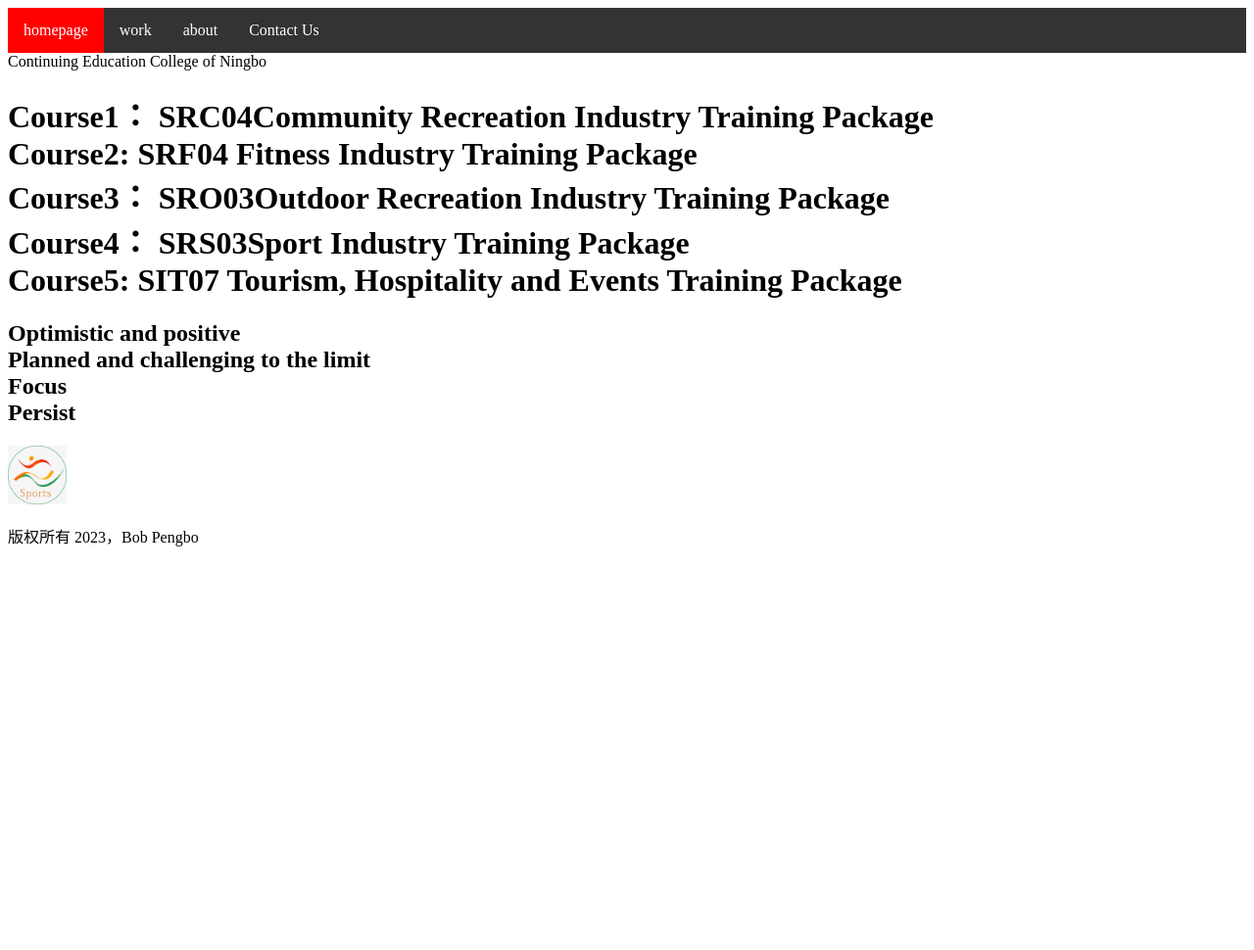
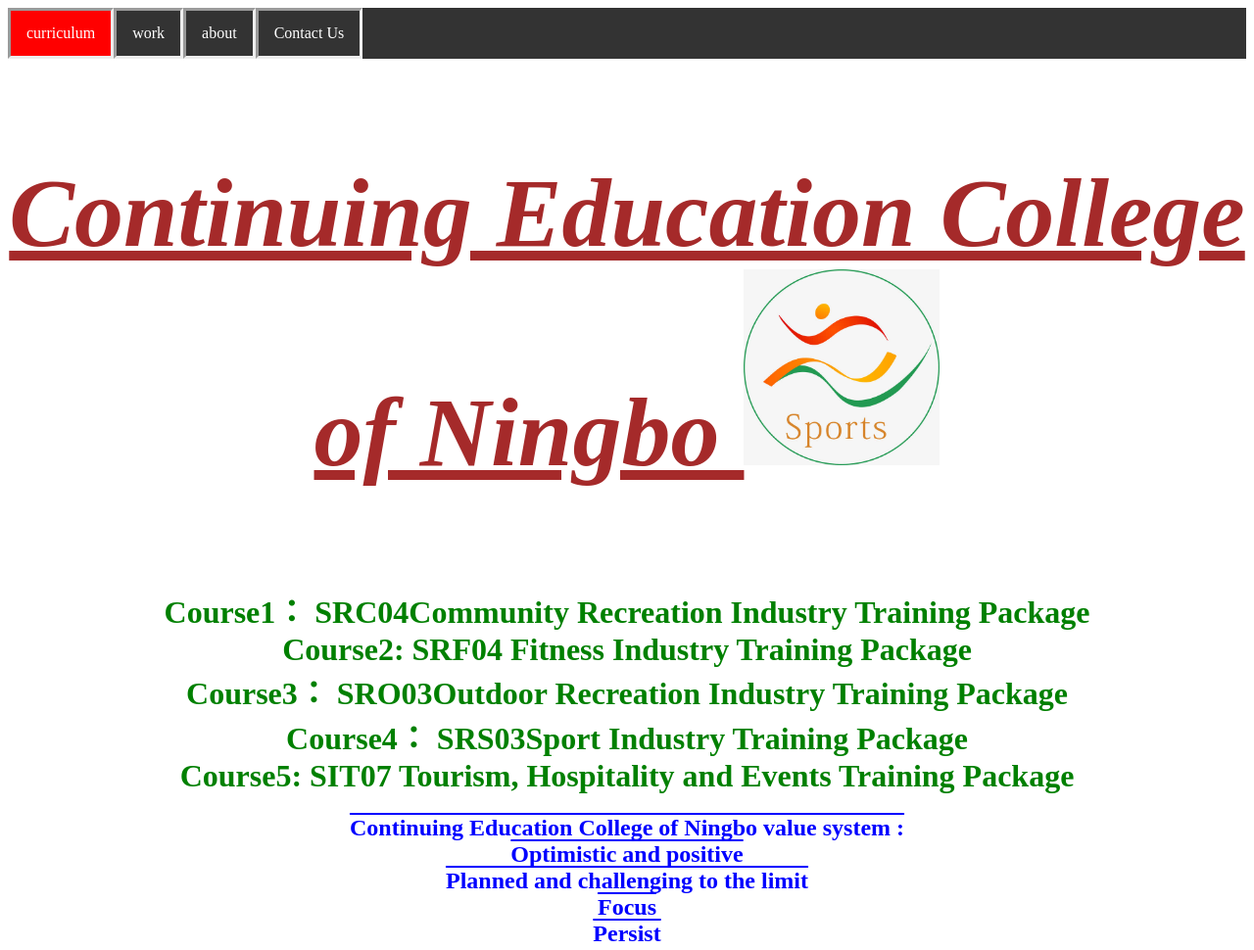
Before and after one commit to bob77777777777/ICT523, a plain HTML site: page 作业1.html in a window 1280 px wide. Shown: the top 970 px of the page at 98% size. Before the commit the page ends 800 px from the top, so only its background shows below. Drawn offline with Linux system fonts and the light colour scheme.

Commit message:
Update 作业1.html

```diff
--- a/作业1.html
+++ b/作业1.html
@@ -21,6 +21,7 @@
       text-align: center;
       padding: 14px 16px;
       text-decoration: none;
+      border-style: inset;
     }
 
     li a:hover {
@@ -30,15 +31,35 @@
     .active {
       background-color: red;
     }
+body {
+  color: blue;
+}
+
+h1 {
+  color: green;
+ text-align: center;
+}
+
+h2 {
+  text-align: center;
+text-decoration: overline;}
+h3{text-align: center;
+color: brown;
+  text-decoration: underline;
+font-style: oblique;
+font-weight: bold;
+font-size: 100px;}
+p{text-align: right;}
+
     </style>
     </head>
     <ul>
-      <li><a href="https://bob77777777777.github.io/ICT523/homepage.html" class="active">homepage</a></li>
+      <li><a href="https://bob77777777777.github.io/ICT523/homepage.html" class="active">curriculum</a></li>
       <li><a href="https://bob77777777777.github.io/ICT523/work.html">work</a></li>
       <li><a href="https://bob77777777777.github.io/ICT523/about.html">about</a></li>
       <li><a href="https://bob77777777777.github.io/ICT523/contact.html">Contact Us</a></li>
     </ul>
-  <h>Continuing Education College of Ningbo</h>
+  <h3>Continuing Education College of Ningbo <img src="5ab227ec70f62_610.png" width="200" height="200"/></h3>
     <h1>Course1：
       SRC04Community Recreation Industry Training Package
       <br>
@@ -53,15 +74,13 @@
       <br>
       Course5:
       SIT07 Tourism, Hospitality and Events Training Package</h1>
-      <h2>Optimistic and positive
+      <h2>Continuing Education College of Ningbo value system :<br>Optimistic and positive
         <br>
              Planned and challenging to the limit
             <br>
              Focus
           <br>
              Persist</h2>
-  <footer>
-    <img src="5ab227ec70f62_610.png" width="60" height="60"/>
+
     <p>版权所有  2023，Bob Pengbo</p>
-  </footer>
 </html>
```
